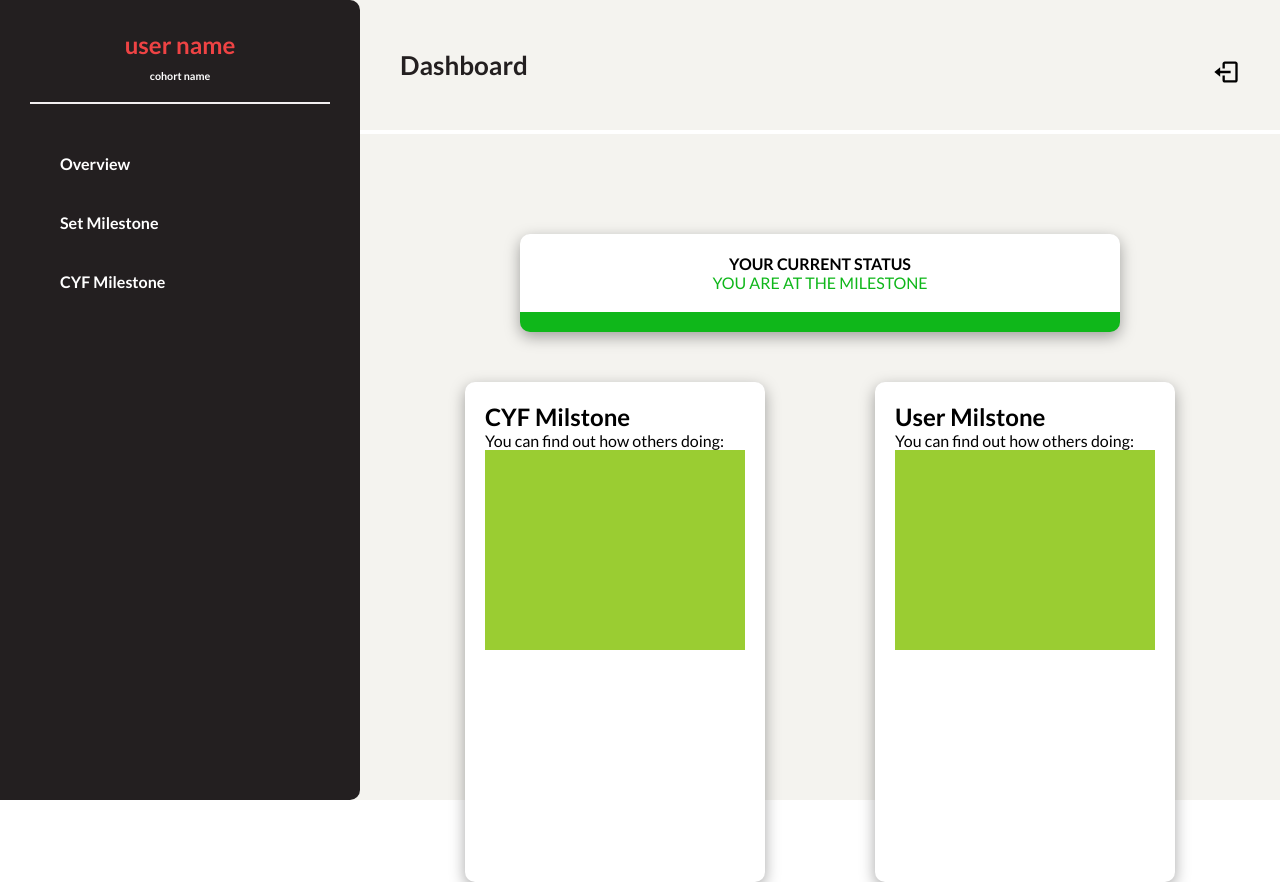
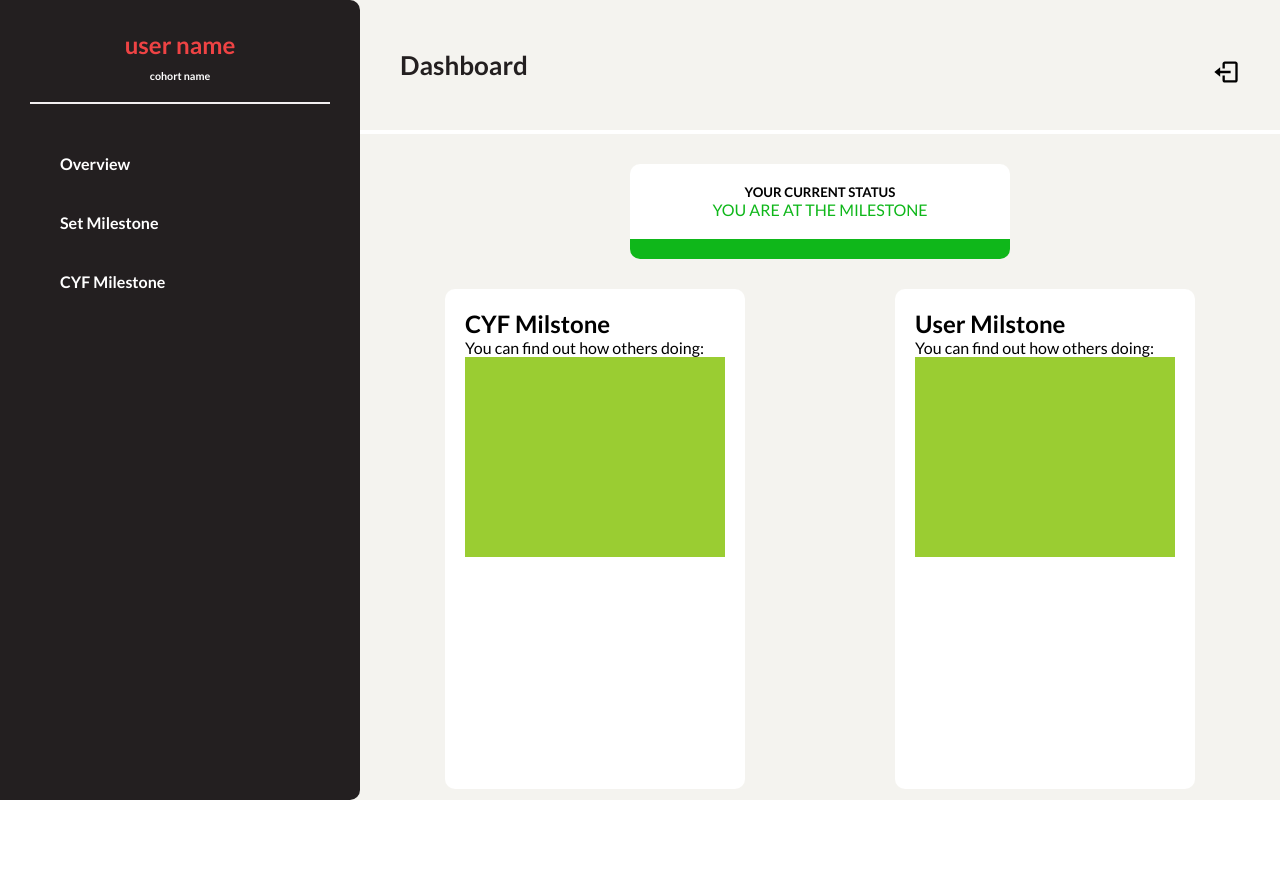
Before and after one commit to Doris-Siu/in-a-class-of-our-own, a React (Create React App) app in the folder client/: page /dashboard in a window 1280 px wide. After the commit the page ends 800 px from the top, so only its background shows below. Built offline with nearby package versions, Linux system fonts and the light colour scheme.

Commit message:
added responsiveness for overview page

```diff
--- a/client/src/pages/Dashboard/Components/Overview/Overview.css
+++ b/client/src/pages/Dashboard/Components/Overview/Overview.css
@@ -6,15 +6,15 @@
 
 .card {
 	background-color: var(--white);
-	box-shadow: rgba(0, 0, 0, 0.35) 0px 5px 15px;
+	/* box-shadow: rgba(0, 0, 0, 0.35) 0px 5px 15px; */
 	padding: 20px;
 	border-radius: 10px;
 }
 
 .overview-title {
 	text-align: center;
-	width: 350px;
-	margin: 50px auto;
+	width: 280px;
+	margin: 20px auto;
 	border-bottom: 20px solid rgb(15, 183, 26);
 }
 
@@ -22,18 +22,19 @@
 	color: rgb(15, 183, 26);
 	padding: 0;
 	margin: 0;
+	font-size: 16px;
 }
 
-.chart-container {
+.charts-container {
 	/* margin: 50px auto; */
 }
 
-.chart {
+.chart-card {
 	width: 240px;
 	height: 500px;
 }
 
-.chart > div > div {
+.chart-card > div > div {
 	width: 100%;
 	height: 200px;
 	background-color: yellowgreen;
@@ -41,22 +42,22 @@
 
 @media only screen and (min-width: 900px) {
 	.overview {
-		padding: 50px;
-		flex-direction: row;
-		grid-area: main;
+		padding: 10px;
+		/* flex-direction: row; */
+		/* grid-area: main; */
 	}
 
 	.overview-title {
-		width: 600px;
+		width: 380px;
 	}
 
-	.chart-container {
+	.charts-container {
 		margin-top: 30px;
 		display: flex;
 		justify-content: space-around;
 	}
 
-	.chart {
+	.chart-card {
 		width: 300px;
 	}
 }
--- a/client/src/pages/Dashboard/Components/Overview/Overview.js
+++ b/client/src/pages/Dashboard/Components/Overview/Overview.js
@@ -4,20 +4,20 @@ const Overview = () => {
 	return (
 		<div className="overview" >
 			<div className="card overview-title">
-				<h4>YOUR CURRENT STATUS</h4>
+				<h5>YOUR CURRENT STATUS</h5>
 				<div>
 					<p>YOU ARE AT THE MILESTONE</p>
 				</div>
 			</div>
-			<div className="chart-container">
-				<div className="card chart">
+			<div className="charts-container">
+				<div className="card chart-card">
 					<div>
 						<h2>CYF Milstone</h2>
 						<p>You can find out how others doing:</p>
 						<div></div>
 					</div>
 				</div>
-				<div className="card chart">
+				<div className="card chart-card">
 					<div>
 						<h2>User Milstone</h2>
 						<p>You can find out how others doing:</p>
```
